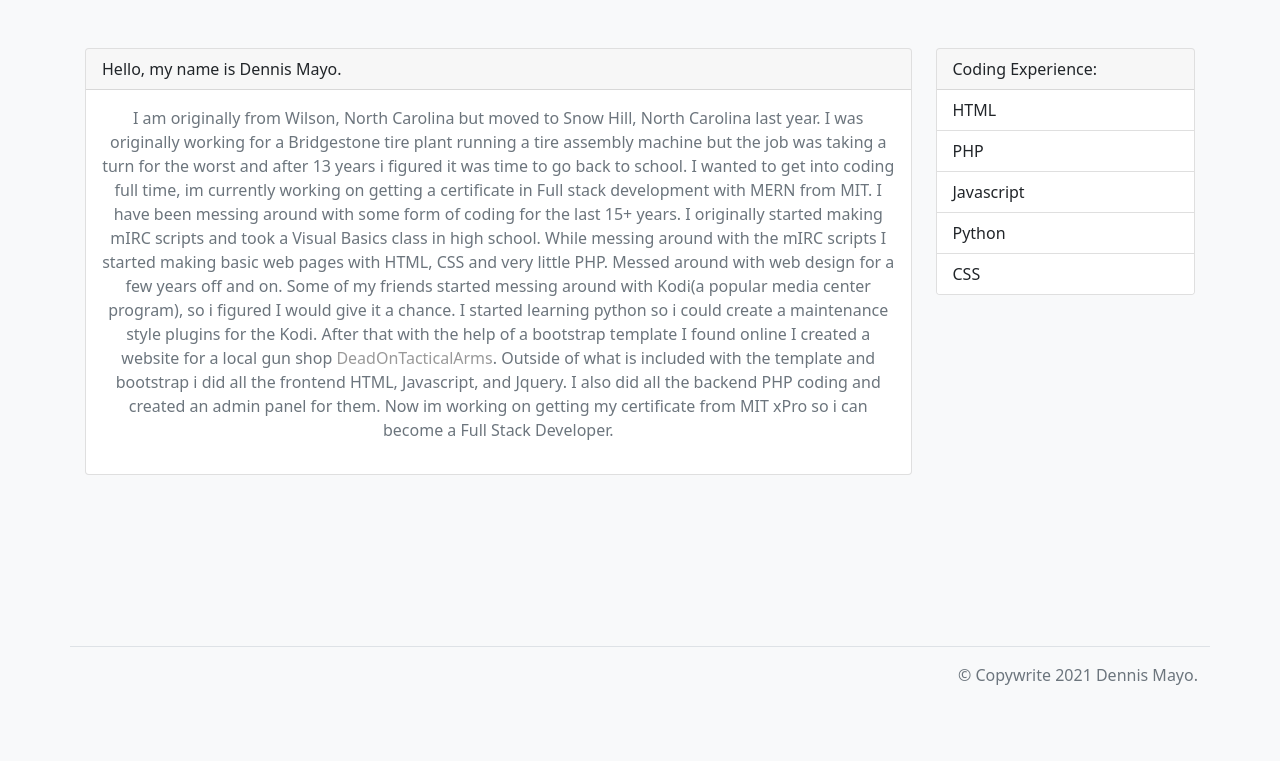
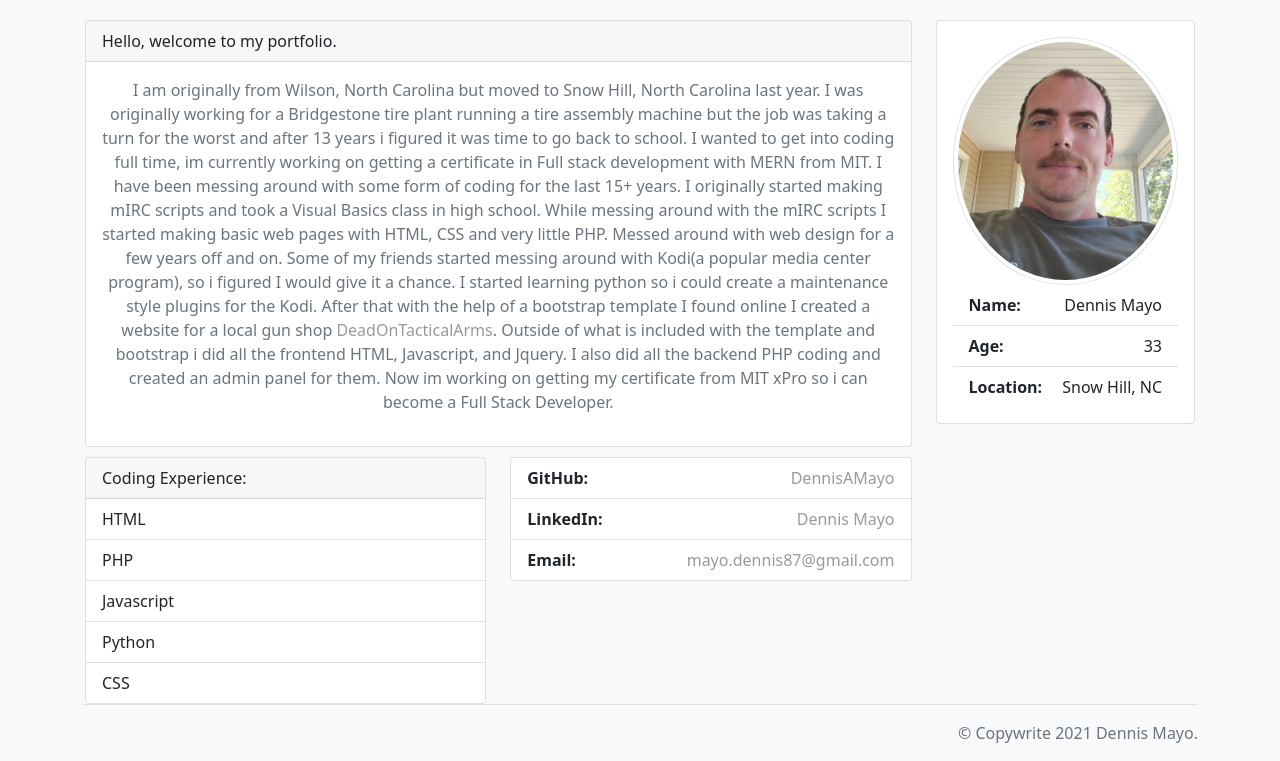
Before and after one commit to DennisAMayo/DennisAMayo.github.io, a PHP site: page / in a window 1280 px wide. Shown: the part 97-858 px from the top of the page. Before the commit the page ends 782 px from the top, so only its background shows below. Run offline with PHP 8.4, Linux system fonts and the light colour scheme.

Commit message:
webpage changes

```diff
--- a/assets/css/custom.css
+++ b/assets/css/custom.css
@@ -13,7 +13,7 @@
 }
 
 main > .container {
-    padding: 10px 15px 0;
+    padding: 20px 15px 0;
 }
 
 a {
--- a/index.html
+++ b/index.html
@@ -39,12 +39,12 @@
     </header>
 
     <main class="flex-shrink-0">
-        <section class="py-5 container">
+        <section class="container">
           <div class="row">
             <div class="col-md-9">
-              <div class="card">
+              <div class="card" style="margin-bottom: 10px;">
                 <div class="card-header">
-                  Hello, my name is Dennis Mayo.
+                  Hello, welcome to my portfolio.
                 </div>
                 <div class="card-body text-center">
                   <p class="text-muted">I am originally from Wilson, North Carolina but moved to Snow Hill, North Carolina last year.
@@ -59,9 +59,9 @@
                   </p>
                 </div>
               </div>
-            </div>
-            <div class="col-md-3">
-              <div class="card">
+              <div class="row">
+                <div class="col-md-6">
+                  <div class="card my-10">
                     <div class="card-header">
                       Coding Experience:
                     </div>
@@ -74,12 +74,37 @@
                     </ul>
                   </div>
                 </div>
+                <div class="col-md-6">
+                  <div class="card my-10">
+
+                    <ul class="list-group list-group-flush">
+                      <li class="list-group-item"><b>GitHub:</b> <a href="https://github.com/DennisAMayo?tab=repositories" class="float-end">DennisAMayo</a></li>
+                      <li class="list-group-item"><b>LinkedIn:</b> <a href="https://www.linkedin.com/in/dennis-mayo-7958a2213/" class="float-end">Dennis Mayo</a></li>
+                      <li class="list-group-item"><b>Email:</b> <a href="mailto:mayo.dennis87@gmail.com" class="float-end">mayo.dennis87@gmail.com</a></li>
+                    </ul>
+
+                  </div>
+                </div>
+              </div>
+            </div>
+            <div class="col-md-3">
+              <div class="card">
+                <div class="card-body">
+                  <img src="./assets/img/me.jpg" class="img-fluid img-thumbnail rounded-circle">
+                  <ul class="list-group list-group-flush">
+                    <li class="list-group-item"><b>Name:</b> <span class="float-end">Dennis Mayo</span></li>
+                    <li class="list-group-item"><b>Age:</b> <span class="float-end">33</span></li>
+                    <li class="list-group-item"><b>Location:</b> <span class="float-end">Snow Hill, NC</span></li>
+                  </ul>
+                </div>
+              </div>
+            </div>
           </div>
         </section>
     </main>
 
-    <footer class="footer mt-auto">
-        <div class="container py-3 border-top">
+    <footer class="footer container mt-auto">
+        <div class="py-3 border-top">
             <div class="row">
                 <div>
                     <span class="text-muted float-end">&copy; Copywrite 2021 Dennis Mayo.</span>
```
Also changed, not shown: portfolio.html (+12 -9 lines), assets/img/eyes.png (added), assets/img/me.jpg (added), assets/img/pacmen.png (added). Lines whose indentation alone changed are shown as unchanged.
